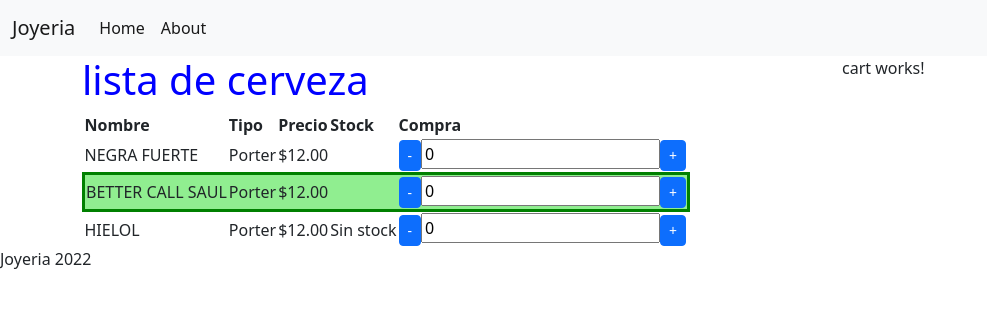
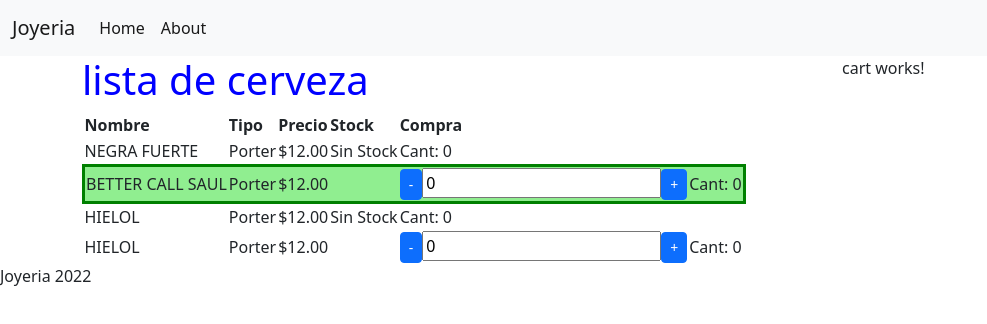
Before and after one commit to GoldShadow84/JoyeriaAngular, an Angular app: page /beers in a window 1280 px wide. Shown: the top 324 px of the page, without its empty margins (0-987 px from the left). Built offline with nearby package versions, Linux system fonts and the light colour scheme.

Commit message:
empezando proyecto

```diff
--- a/src/app/app.module.ts
+++ b/src/app/app.module.ts
@@ -9,6 +9,7 @@ import { JeweryAboutComponent } from './jewery-about/jewery-about.component';
 import { JeweryJewelsComponent } from './jewery-jewels/jewery-jewels.component';
 import { CartComponent } from './cart/cart.component';
 import { AppRoutingModule } from './app-routing-module';
+import { InputIntegerComponent } from './input-integer/input-integer.component';
 
 @NgModule({
   declarations: [
@@ -16,7 +17,8 @@ import { AppRoutingModule } from './app-routing-module';
     JewelersListComponent,
     JeweryAboutComponent,
     JeweryJewelsComponent,
-    CartComponent
+    CartComponent,
+    InputIntegerComponent
   ],
   imports: [
     BrowserModule,
--- a/src/app/cart/cart.component.ts
+++ b/src/app/cart/cart.component.ts
@@ -1,4 +1,5 @@
 import { Component, OnInit } from '@angular/core';
+import { JewelersCartService } from '../jewelers-cart.service';
 
 @Component({
   selector: 'app-cart',
@@ -7,7 +8,7 @@ import { Component, OnInit } from '@angular/core';
 })
 export class CartComponent implements OnInit {
 
-  constructor() { }
+  constructor(private cart: JewelersCartService) { }
 
   ngOnInit(): void {
   }
--- /dev/null
+++ b/src/app/input-integer/input-integer.component.html
@@ -0,0 +1,7 @@
+<td>
+    <button class="btn btn-primary btn-sm" (click)="downQuantity()">-</button>
+    <input type="number"
+     [(ngModel)]="quantity"
+     (keyup)="changeQuantity($event)">
+    <button class="btn btn-primary btn-sm" (click)="upQuantity()">+</button>
+</td>
--- /dev/null
+++ b/src/app/input-integer/input-integer.component.ts
@@ -0,0 +1,55 @@
+import { Component, EventEmitter, Input, OnInit, Output } from '@angular/core';
+import { Beer } from '../jewelers-list/Beer';
+
+
+
+
+@Component({
+  selector: 'app-input-integer',
+  templateUrl: './input-integer.component.html',
+  styleUrls: ['./input-integer.component.css']
+})
+export class InputIntegerComponent implements OnInit {
+
+  constructor() { }
+
+  @Input()
+  quantity!: number;
+
+  @Input()
+  max!: number;
+
+  @Output()
+  quantityChange: EventEmitter<number> = new EventEmitter<number>();
+
+  @Output()
+  maxReached: EventEmitter<string> = new EventEmitter<string>();
+
+  ngOnInit(): void {
+  }
+
+  upQuantity(): void {
+    if(this.quantity < this.max) {
+      this.quantity++;
+
+      this.quantityChange.emit(this.quantity);
+    }
+    else {
+      this.maxReached.emit("se alcanzo el maximo");
+    }
+  }
+
+  downQuantity(): void {
+    if(this.quantity > 0 ) {
+      this.quantity--;
+      this.quantityChange.emit(this.quantity);
+    }
+  }
+
+  changeQuantity(event: any): void {
+    console.log(event.target);
+    this.quantityChange.emit(this.quantity);
+  }
+
+
+}
--- /dev/null
+++ b/src/app/jewelers-cart.service.ts
@@ -0,0 +1,24 @@
+import { Injectable } from '@angular/core';
+import { Beer } from './jewelers-list/Beer';
+
+@Injectable({
+  providedIn: 'root'
+})
+
+//maneja la logica del carrito
+@Injectable({
+  providedIn: 'root'
+})
+
+
+  export class JewelersCartService {
+
+
+
+
+    addToCart(beer: Beer) {
+      throw new Error('method not implemented');
+    }
+
+    constructor() { }
+  }
--- a/src/app/jewelers-list/jewelers-list.component.html
+++ b/src/app/jewelers-list/jewelers-list.component.html
@@ -15,13 +15,9 @@
             <td>{{beer.name | uppercase}}</td>
             <td>{{beer.type}}</td>
             <td>{{beer.price | currency}}</td>
-            <td><span *ngIf="beer.stock == 0">Sin stock</span></td>
-            <td>
-                <button class="btn btn-primary btn-sm" (click)="downQuantity(beer)">-</button>
-                <input type="number"
-                 [(ngModel)]="beer.quantity"
-                 (keyup)="changeQuantity($event, beer)">
-                <button class="btn btn-primary btn-sm" (click)="upQuantity(beer)">+</button></td>
+            <td><span *ngIf="beer.stock == 0">Sin Stock</span></td>
+            <app-input-integer [(quantity)]="beer.quantity" [max]="beer.stock" *ngIf="beer.stock" (maxReached)="maxReached($event)"></app-input-integer>
+            <td> Cant: {{beer.quantity}}</td>
         </tr>
     </tbody>
 </table>
--- a/src/app/jewelers-list/jewelers-list.component.ts
+++ b/src/app/jewelers-list/jewelers-list.component.ts
@@ -1,4 +1,5 @@
 import { Component, OnInit } from '@angular/core';
+import { JewelersCartService } from '../jewelers-cart.service';
 import { Beer } from './Beer';
 
 @Component({
@@ -15,7 +16,7 @@ export class JewelersListComponent implements OnInit {
       name: "Negra fuerte",
       type: "Porter",
       price: 12,
-      stock: 100,
+      stock: 0,
       clearance: false,
       quantity: 0,
     },
@@ -23,7 +24,7 @@ export class JewelersListComponent implements OnInit {
       name: "Better call saul",
       type: "Porter",
       price: 12,
-      stock: 100,
+      stock: 10,
       clearance: true,
       quantity: 0,
 
@@ -36,29 +37,33 @@ export class JewelersListComponent implements OnInit {
         clearance: false,
        quantity: 0,
 
-    }
+    },
+    {
+      name: "Hielol",
+      type: "Porter",
+      price: 12,
+      stock: 10,
+      clearance: false,
+     quantity: 0,
+
+  },
 
 ];
 
-  constructor() { }
+  constructor(private cart: JewelersCartService) {
+  }
 
   ngOnInit(): void {
   }
 
-  upQuantity(beer: Beer): void {
-    if(beer.quantity < 10) {
-      beer.quantity++;
-    }
+  addToCart(beer: Beer): void {
+    this.cart.addToCart(beer);
   }
 
-  downQuantity(beer: Beer): void {
-    if(beer.quantity > 0 ) {
-      beer.quantity--;
-    }
-  }
 
-  changeQuantity(event: any, beer: Beer): void {
-    console.log(event.target);
+
+  maxReached(m: string) {
+    alert(m);
   }
 
 }
```
Also changed, not shown: src/app/input-integer/input-integer.component.css (added), 1 other file (tests, documents, lock files or other folders).
